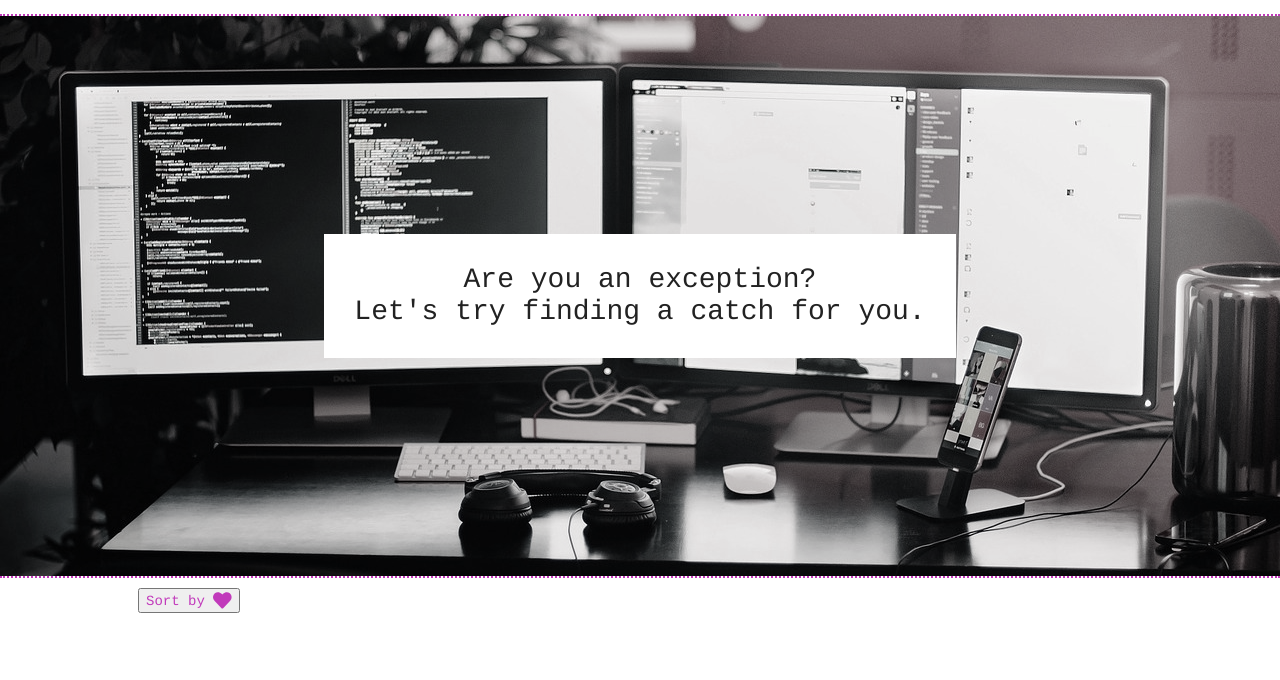
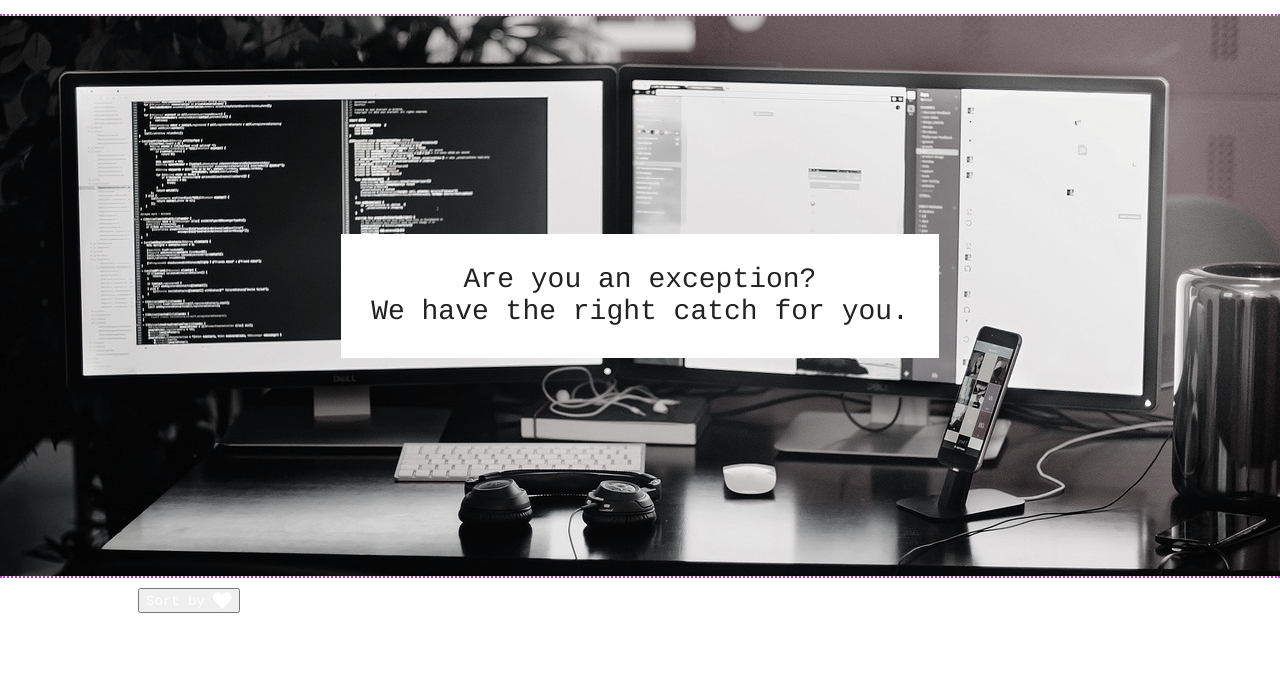
Before and after one commit to tabby42/irene-theiss-FSWD30-CodeReview5, a plain HTML site: page index.html in a window 1280 px wide. Shown: the part 78-758 px from the top of the page. Drawn offline with nearby package versions, Linux system fonts and the light colour scheme.

Commit message:
modify css classes

```diff
--- a/index.html
+++ b/index.html
@@ -18,21 +18,14 @@
 		</a>
 	</header><!-- /header -->
 	<section class="hero-img flex-row j-center">
-		<h1>Are you an exception?<br>Let's try finding a catch for you.</h1>
+		<h1>Are you an exception?<br>We have the right catch for you.</h1>
 	</section><!-- /hero-section -->
 	<main>
 		<div class="container">
-			<button type="button" class="pink sort-btn">Sort by <i class='fas fa-heart fa-lg'></i></button>
+			<button type="button" class="white sort-btn">Sort by <i class='fas fa-heart fa-lg'></i></button>
 		</div>
 		<div class="container img-container flex-row flex-wrap">
-			<!-- <figure class="flex-1 flex-row flex-start">
-				<img src="img/boy1.800x1000.jpg" alt="">
-				<figcaption>
-					<h3>Harry Heart</h3>
-					<p>
-					</p>
-				</figcaption>
-			</figure> -->
+
 		</div><!-- /img-container -->
 	</main><!-- /main -->
 	<footer class="flex-row j-center">
```
